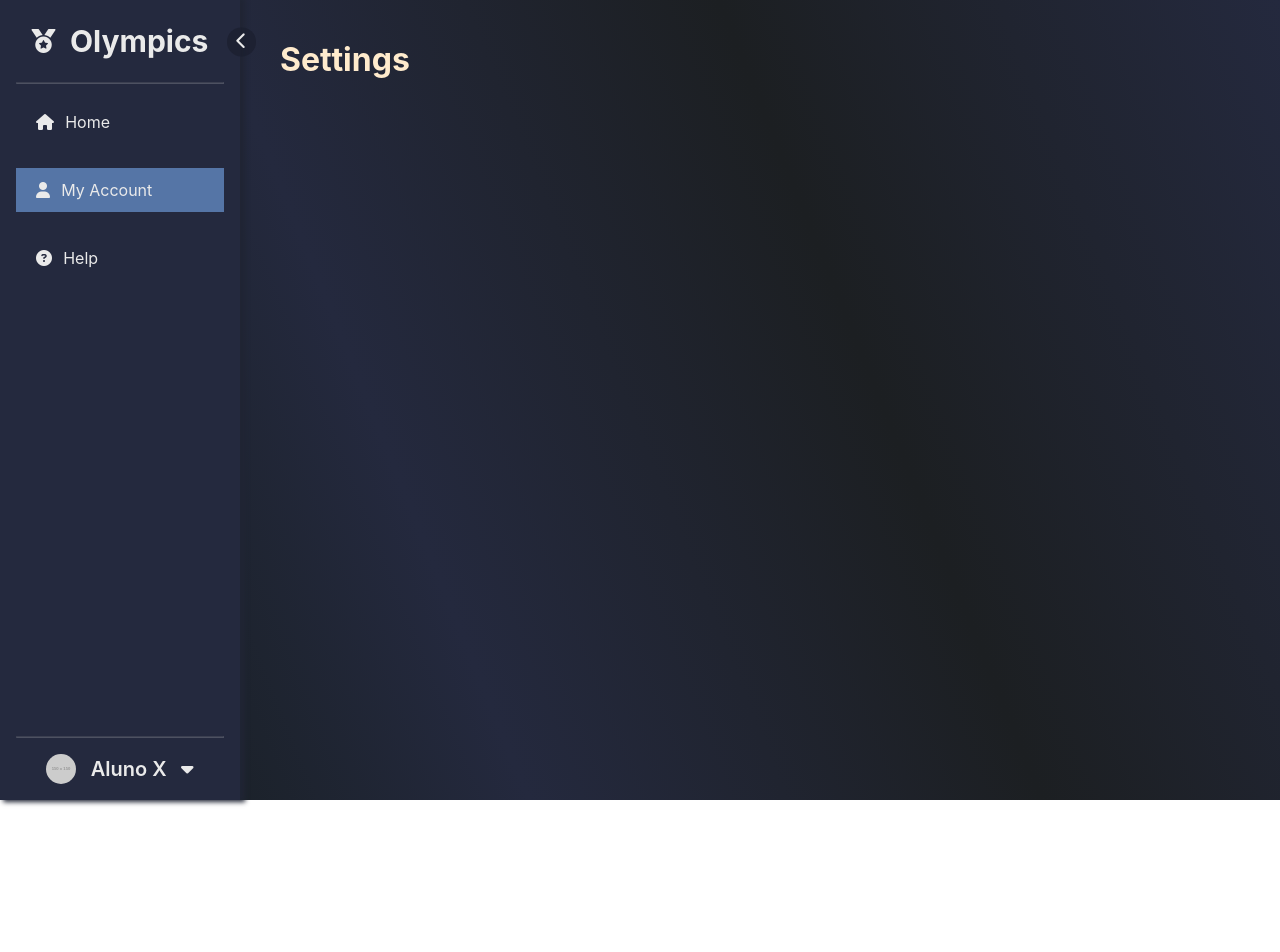
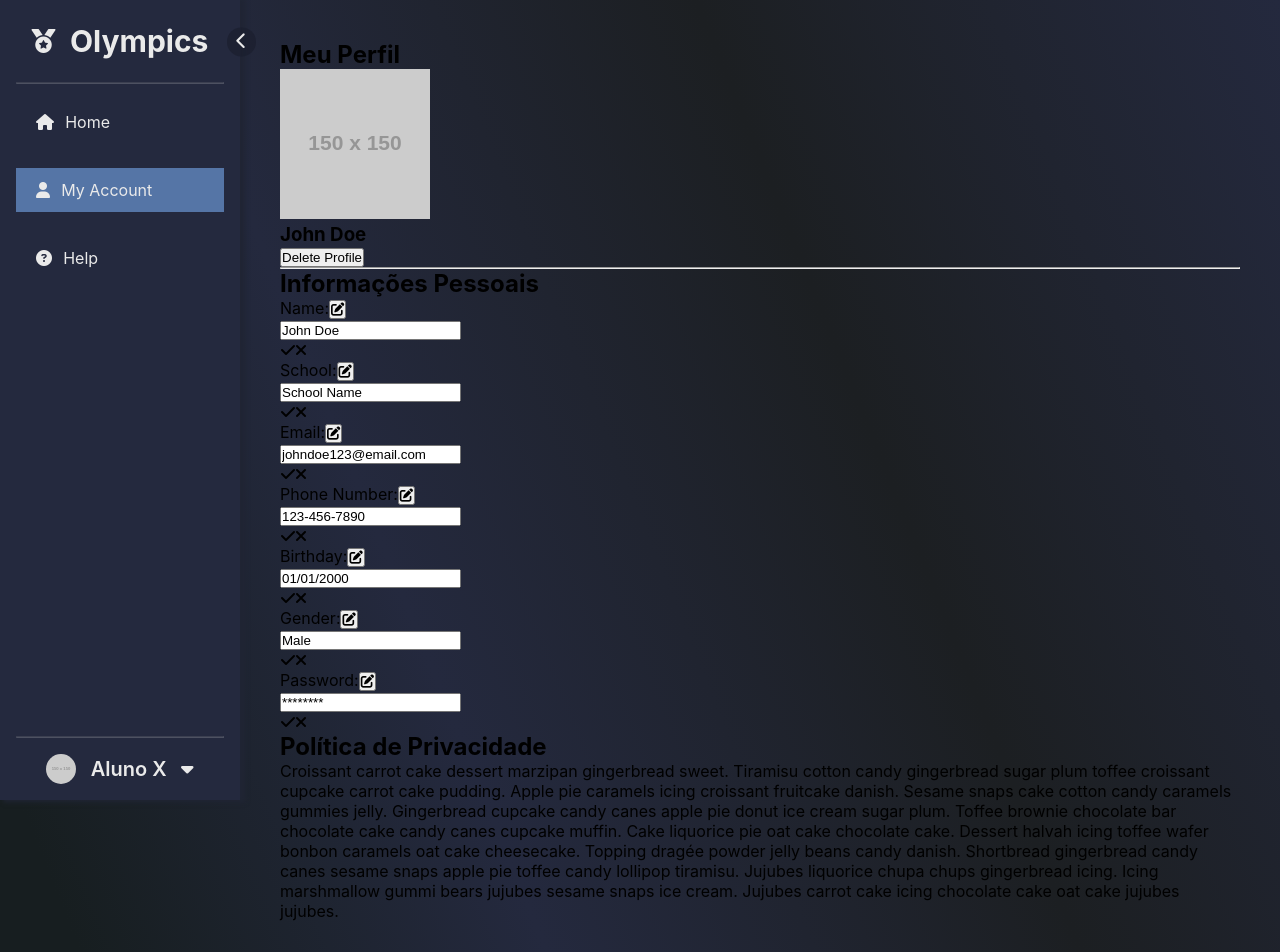
Before and after one commit to phdaccache/Projeto_MC656, a React (Create React App) app in the folder frontend/: page /settings in a window 1280 px wide. Shown: the top 952 px of the page. Before the commit the page ends 800 px from the top, so only its background shows below. Built offline with nearby package versions, Linux system fonts and the light colour scheme.

Commit message:
feat: add layout using new SettingsComponent

```diff
--- a/frontend/src/pages/SettingsPage/SettingsPage.jsx
+++ b/frontend/src/pages/SettingsPage/SettingsPage.jsx
@@ -1,7 +1,97 @@
-import "./SettingsPage.css"
+import { React, useState } from "react";
+import SettingsComponent from "../../components/SettingsComponent/SettingsComponent";
+
+import "./SettingsPage.css";
 
 export default function SettingsPage() {
-    return (
-        <h1>Settings</h1>
-    );
-};
+  const [settings, setSettings] = useState([
+    {
+      settingName: "Name",
+      settingValue: "John Doe",
+    },
+    {
+      settingName: "School",
+      settingValue: "School Name",
+    },
+    {
+      settingName: "Email",
+      settingValue: "johndoe123@email.com",
+    },
+    {
+      settingName: "Phone Number",
+      settingValue: "123-456-7890",
+    },
+    {
+      settingName: "Birthday",
+      settingValue: "01/01/2000",
+    },
+    {
+      settingName: "Gender",
+      settingValue: "Male",
+    },
+    {
+      settingName: "Password",
+      settingValue: "********",
+    },
+  ]);
+
+  const handleSave = (settingName, newValue) => {
+    const updatedSettings = settings.map((setting) => {
+      if (setting.settingName === settingName) {
+        return { ...setting, settingValue: newValue };
+      }
+      return setting;
+    });
+    setSettings(updatedSettings);
+  };
+
+  return (
+    <div className="settings-info-page-container">
+      <div className="settings-container">
+        <div className="settings-profile">
+          <h2>Meu Perfil</h2>
+          <img
+            src="https://via.placeholder.com/150"
+            alt="profile"
+            className="profile-picture"
+          />
+          <h3>{settings[0].settingValue}</h3>
+          <div className="delete-profile-btn">
+            <button>Delete Profile</button>
+          </div>
+        </div>
+        <hr />
+        <div className="settings-information">
+          <h2>Informações Pessoais</h2>
+          <div className="settings">
+            {settings.map((setting) => (
+              <SettingsComponent
+                settingName={setting.settingName}
+                settingValue={setting.settingValue}
+                onSave={handleSave}
+              />
+            ))}
+          </div>
+        </div>
+      </div>
+      <div className="politica-privacidade">
+        <h2>Política de Privacidade</h2>
+        <p>
+          Croissant carrot cake dessert marzipan gingerbread sweet. Tiramisu
+          cotton candy gingerbread sugar plum toffee croissant cupcake carrot
+          cake pudding. Apple pie caramels icing croissant fruitcake danish.
+          Sesame snaps cake cotton candy caramels gummies jelly. Gingerbread
+          cupcake candy canes apple pie donut ice cream sugar plum. Toffee
+          brownie chocolate bar chocolate cake candy canes cupcake muffin. Cake
+          liquorice pie oat cake chocolate cake. Dessert halvah icing toffee
+          wafer bonbon caramels oat cake cheesecake. Topping dragée powder jelly
+          beans candy danish. Shortbread gingerbread candy canes sesame snaps
+          apple pie toffee candy lollipop tiramisu. Jujubes liquorice chupa
+          chups gingerbread icing. Icing marshmallow gummi bears jujubes sesame
+          snaps ice cream. Jujubes carrot cake icing chocolate cake oat cake
+          jujubes jujubes.
+        </p>
+      </div>
+    </div>
+  );
+}
```
